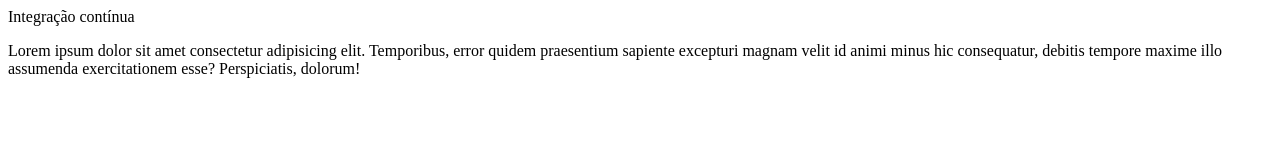
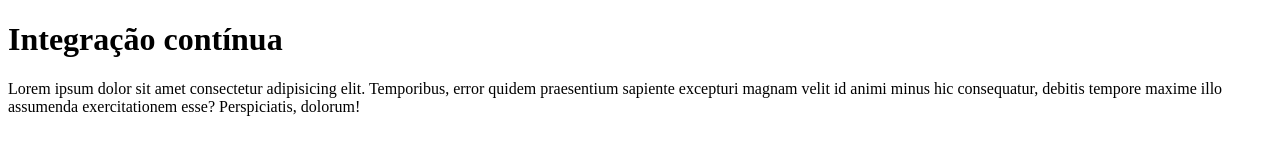
Before and after one commit to FernandoUber/CICD, a plain HTML site: page index.html in a window 1280 px wide. Drawn offline with Linux system fonts and the light colour scheme.

Commit message:
Segundo commit

```diff
--- a/index.html
+++ b/index.html
@@ -4,11 +4,13 @@
     <meta charset="UTF-8">
     <meta http-equiv="X-UA-Compatible" content="IE=edge">
     <meta name="viewport" content="width=device-width, initial-scale=1.0">
-    <title>Document</title>
+    <title>CICD</title>
 </head>
 
 <body>
-    <header> Integração contínua</header>
+    <header>
+        <h1>Integração contínua</h1>
+    </header>
 
     <main>
 
```
